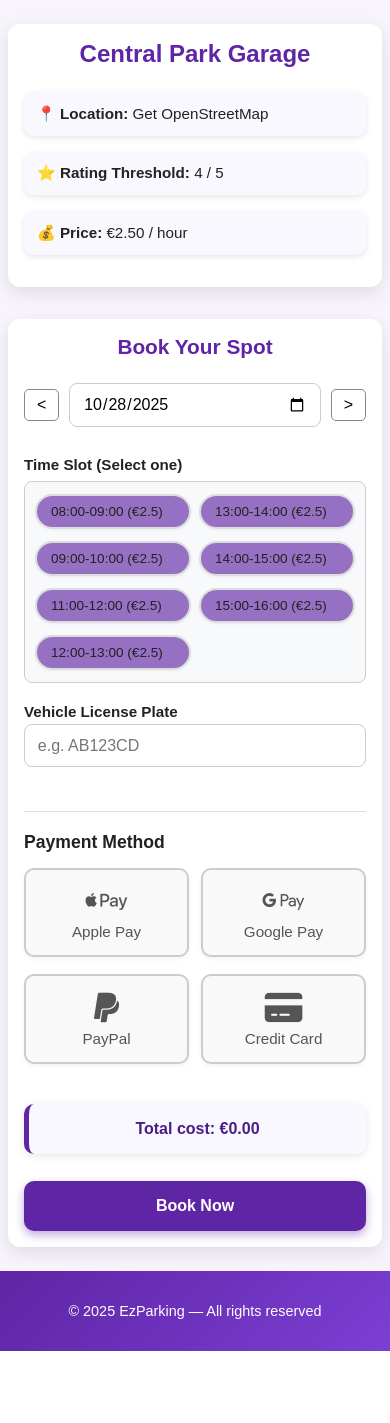
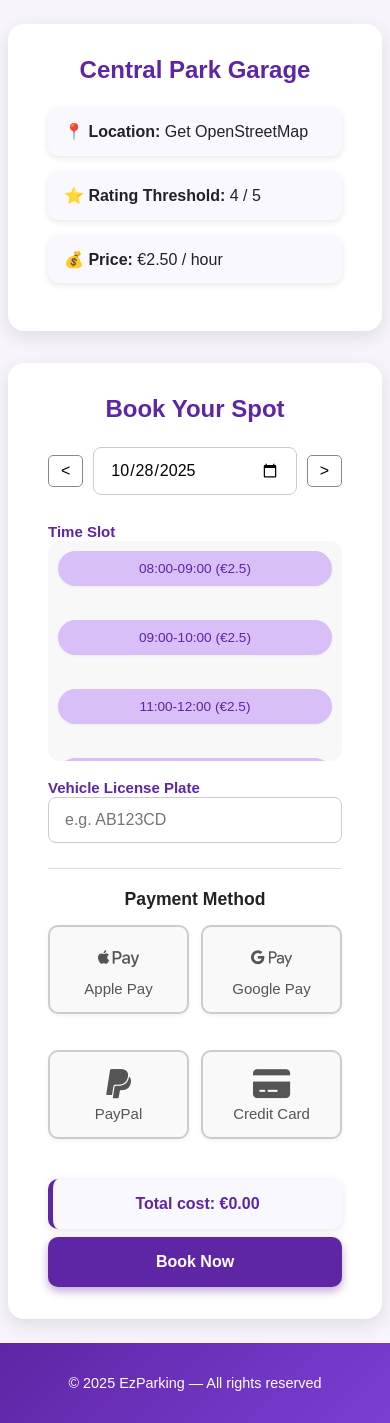
Before and after one commit to matteoventali/EzParking, a PHP site: page /php/book_parking.php in a window 390 px wide. Shown: the part 80-1503 px from the top of the page. Before the commit the page ends 1431 px from the top, so only its background shows below. Run offline with PHP 8.4, Linux system fonts and the light colour scheme.

Commit message:
End of book_parking page

```diff
--- a/source/ui_ms/css/book_parking.css
+++ b/source/ui_ms/css/book_parking.css
@@ -2,23 +2,17 @@
     margin: 0;
     padding: 0;
     box-sizing: border-box;
-    font-family: 'Poppins', sans-serif; /* Changed from Inter to Poppins */
+    font-family: 'Poppins', sans-serif;
 }
 
 :root {
-    --primary-color: #5e25a5; /* Primary Violet */
-    --primary-dark: #4a1c86; /* Dark Violet */
+    --primary-color: #5e25a5;
+    --primary-dark: #4a1c86;
     --bg-light: #f7f5fb;
     --text-dark: #222;
     --text-light: #777;
     --white: #fff;
     --shadow: rgba(0, 0, 0, 0.1);
-
-    /* Status Colors */
-    --available-color: #28a745; /* Green for Available */
-    --available-bg: #e6f7e9;
-    --full-color: #dc3545; /* Red for Full */
-    --full-bg: #f8d7da;
 }
 
 body {
@@ -219,28 +82,24 @@ main {
     margin-bottom: 1.5rem;
 }
 
-form {
-    display: flex;
-    flex-direction: column;
-    gap: 1.2rem;
+label {
+    color: var(--primary-color);
+    font-size: 15px;
+    font-weight: bold;
+    text-align: center;
+    margin-bottom: 1.5rem;
 }
 
-label {
-    font-weight: 600;
-    margin-bottom: 0.3rem;
-    display: block;
-}
-
+/* Input fields */
 input[type="date"],
 input[type="text"],
-input[type="time"] { /* Aggiunto il tipo time per coerenza */
+input[type="time"] {
     padding: 0.8rem 1rem;
     border-radius: 8px;
     border: 1px solid #ccc;
     font-size: 1rem;
     transition: 0.2s;
     width: 100%;
-    box-sizing: border-box;
 }
 
 input:focus {
@@ -249,21 +108,38 @@ input:focus {
     box-shadow: 0 0 0 3px rgba(94, 37, 165, 0.2);
 }
 
-.time-range {
+/* Calendar buttons */
+.calendar-wrapper {
     display: flex;
-    gap: 1rem;
+    align-items: center;
+    gap: 10px;
+    margin-bottom: 10px;
 }
 
-.time-range input {
-    flex: 1;
+.calendar-wrapper button {
+    padding: 6px 12px;
+    font-size: 16px;
+    cursor: pointer;
+    border-radius: 5px;
+    border: 1px solid #888;
+    background-color: #fff;
+    transition: background-color 0.2s;
 }
 
-/* Slot Selection Pills */
-.slot-options {
+.calendar-wrapper button:hover {
+    background-color: #eee;
+}
+
+/* Slot selection pills */
+#slotOptionsContainer {
+    max-height: 220px;
+    overflow-y: auto;
     display: flex;
-    flex-wrap: wrap;
-    gap: 0.75rem;
-    margin-top: 0.5rem;
+    flex-direction: column;
+    gap: 10px;
+    padding: 10px;
+    border-radius: 12px;
+    background-color: #f8f8f8;
 }
 
 .slot-options input[type="checkbox"] {
@@ -272,47 +148,49 @@ input:focus {
 
 .slot-pill {
     padding: 0.7rem 1.1rem;
-    border: 2px solid #ddd;
-    border-radius: 20px;
+    border-radius: 25px;
     cursor: pointer;
-    background-color: var(--white);
-    color: var(--text-dark);
     font-weight: 500;
     font-size: 0.95rem;
     transition: all 0.2s ease;
-    box-shadow: 0 1px 3px rgba(0, 0, 0, 0.05);
+    box-shadow: 0 1px 3px rgba(0,0,0,0.05);
     user-select: none;
+    text-align: center;
+    background-color: #d8bff7; /* viola chiaro */
+    color: var(--primary-color);
+    border: 2px solid transparent;
 }
 
-.slot-pill:not(.disabled-slot):hover {
-    background-color: #f0eafb;
-    border-color: var(--primary-color);
-    box-shadow: 0 2px 5px rgba(94, 37, 165, 0.15);
+.slot-pill:hover {
+    background-color: var(--primary-color);
+    color: var(--white);
+    transform: translateY(-2px) scale(1.03);
+    box-shadow: 0 3px 6px rgba(0,0,0,0.1);
 }
 
-.slot-options input[type="checkbox"]:checked + .slot-pill {
+.slot-pill.selected {
     background-color: var(--primary-color);
-    border-color: var(--primary-dark);
-    color: var(--white);
-    font-weight: 600;
-    transform: translateY(-1px);
-    box-shadow: 0 3px 6px rgba(94, 37, 165, 0.3);
+    color: #d8bff7;
+    border: 2px solid var(--primary-color);
+    box-shadow: 0 3px 6px rgba(0,0,0,0.2);
 }
 
-.disabled-slot {
-    background-color: #eee;
-    color: var(--text-light);
-    border-color: #ddd;
-    cursor: not-allowed;
-    opacity: 0.7;
-    text-decoration: line-through;
-    box-shadow: none;
-}
-.disabled-slot:hover {
-    background-color: #eee;
-    border-color: #ddd;
+/* Scrollbar custom */
+#slotOptionsContainer::-webkit-scrollbar {
+    width: 8px;
 }
 
+#slotOptionsContainer::-webkit-scrollbar-track {
+    background: #f1f1f1;
+    border-radius: 8px;
+}
+
+#slotOptionsContainer::-webkit-scrollbar-thumb {
+    background: var(--primary-color);
+    border-radius: 8px;
+}
+
+/* Price display */
 .price-display {
     background-color: #faf8ff;
     border-left: 5px solid var(--primary-color);
@@ -320,12 +198,13 @@ input:focus {
     padding: 1rem;
     font-weight: 600;
     font-size: 1.1rem;
-    color: var(--primary-dark);
+    color: var(--primary-color);
     text-align: center;
     box-shadow: 0 2px 8px var(--shadow);
     margin-top: 1rem;
 }
 
+/* Book Now Button */
 button#bookNowButton {
     background-color: var(--primary-color);
     color: var(--white);
@@ -336,9 +215,9 @@ button#bookNowButton {
     cursor: pointer;
     font-size: 1rem;
     margin-top: 0.5rem;
-    transition: background 0.2s ease-in-out, transform 0.1s ease-out;
+    transition: background 0.2s, transform 0.1s;
+    width: 100%;
     box-shadow: 0 4px 10px rgba(94, 37, 165, 0.4);
-    width: 100%; /* Aggiunto per coerenza con gli input */
 }
 
 button#bookNowButton:hover {
@@ -422,64 +299,15 @@ button#bookNowButton:active {
     color: var(--primary-color);
 }
 
+/* Responsive */
 @media (max-width: 390px) {
     main {
         padding: 1.5rem 0.5rem;
     }
 
-    .dashboard-header h1 {
-        font-size: 1.6rem;
-    }
-
-    .dashboard-header p {
-        font-size: 1rem;
-    }
-
-    .garage-card {
-        padding: 1rem 1rem;
-    }
-
-    .garage-name {
-        font-size: 1.1rem;
-    }
-
-    .status-indicator {
-        min-width: 70px;
-        font-size: 0.85rem;
-    }
-
-    .add-new-button {
-        padding: 0.8rem 1rem;
-        font-size: 1rem;
-        box-shadow: 0 2px 5px rgba(94, 37, 165, 0.2);
-    }
-
-    .card {
-        padding: 1rem;
-        border-radius: 12px;
-    }
-
-    .garage-info h1 {
+    .garage-info h1,
+    .booking-form h2 {
         font-size: 1.5rem;
-    }
-
-    .booking-form h2 {
-        font-size: 1.3rem;
-    }
-
-    .garage-details-single-column p {
-        padding: 0.8rem;
-        font-size: 0.95rem;
-    }
-
-    label {
-        font-size: 0.95rem;
-    }
-
-    input[type="date"],
-    input[type="text"],
-    input[type="time"] {
-        padding: 0.7rem 0.8rem;
     }
 
     .slot-pill {
--- a/source/ui_ms/php/book_parking.php
+++ b/source/ui_ms/php/book_parking.php
@@ -8,64 +8,6 @@
   <link rel="stylesheet" href="../css/book_parking.css" />
   <link href="https://fonts.googleapis.com/css2?family=Inter:wght@400;600&display=swap" rel="stylesheet">
   <link rel="stylesheet" href="https://cdnjs.cloudflare.com/ajax/libs/font-awesome/6.0.0-beta3/css/all.min.css">
-  <style>
-    /* Lista scrollabile */
-    #slotOptionsContainer {
-      max-height: 220px;
-      overflow-y: auto;
-      border: 1px solid #ccc;
-      padding: 10px;
-      border-radius: 8px;
-      background-color: #f8f9fa;
-      display: flex;
-      flex-direction: column;
-      gap: 8px;
-    }
-
-    /* Slot disponibili */
-    .slot-pill {
-      padding: 8px 14px;
-      border-radius: 25px;
-      background-color: #9671c3ff;
-      cursor: pointer;
-      display: inline-block;
-      margin: 2px 0;
-      font-weight: 500;
-      transition: background-color 0.2s, transform 0.1s, color 0.2s;
-    }
-
-    .slot-pill:hover {
-      background-color: #5e25a5;
-      transform: scale(1.03);
-    }
-
-    .slot-pill.selected {
-      background-color: #5e25a5;
-      color: white;
-    }
-
-    /* Barra calendario con pulsanti */
-    .calendar-wrapper {
-      display: flex;
-      align-items: center;
-      gap: 10px;
-      margin-bottom: 10px;
-    }
-
-    .calendar-wrapper button {
-      padding: 6px 12px;
-      font-size: 16px;
-      cursor: pointer;
-      border-radius: 5px;
-      border: 1px solid #888;
-      background-color: #fff;
-      transition: background-color 0.2s;
-    }
-
-    .calendar-wrapper button:hover {
-      background-color: #eee;
-    }
-  </style>
 </head>
 <body>
   <?php
@@ -101,13 +43,15 @@
         </div>
 
         <div class="time-slot-selection">
-          <label>Time Slot (Select one)</label>
+          <br>
+          <label>Time Slot</label>
           <div class="slot-options" id="slotOptionsContainer">
             <!-- Gli slot saranno generati dinamicamente da JS -->
           </div>
         </div>
 
         <div>
+          <br>
           <label for="plate">Vehicle License Plate</label>
           <input type="text" id="plate" name="plate" placeholder="e.g. AB123CD" maxlength="8" required>
         </div>
```
Also changed, not shown: other parts of source/ui_ms/css/book_parking.css (+6 -139 lines), source/ui_ms/js/book_parking.js (+21 -11 lines).
